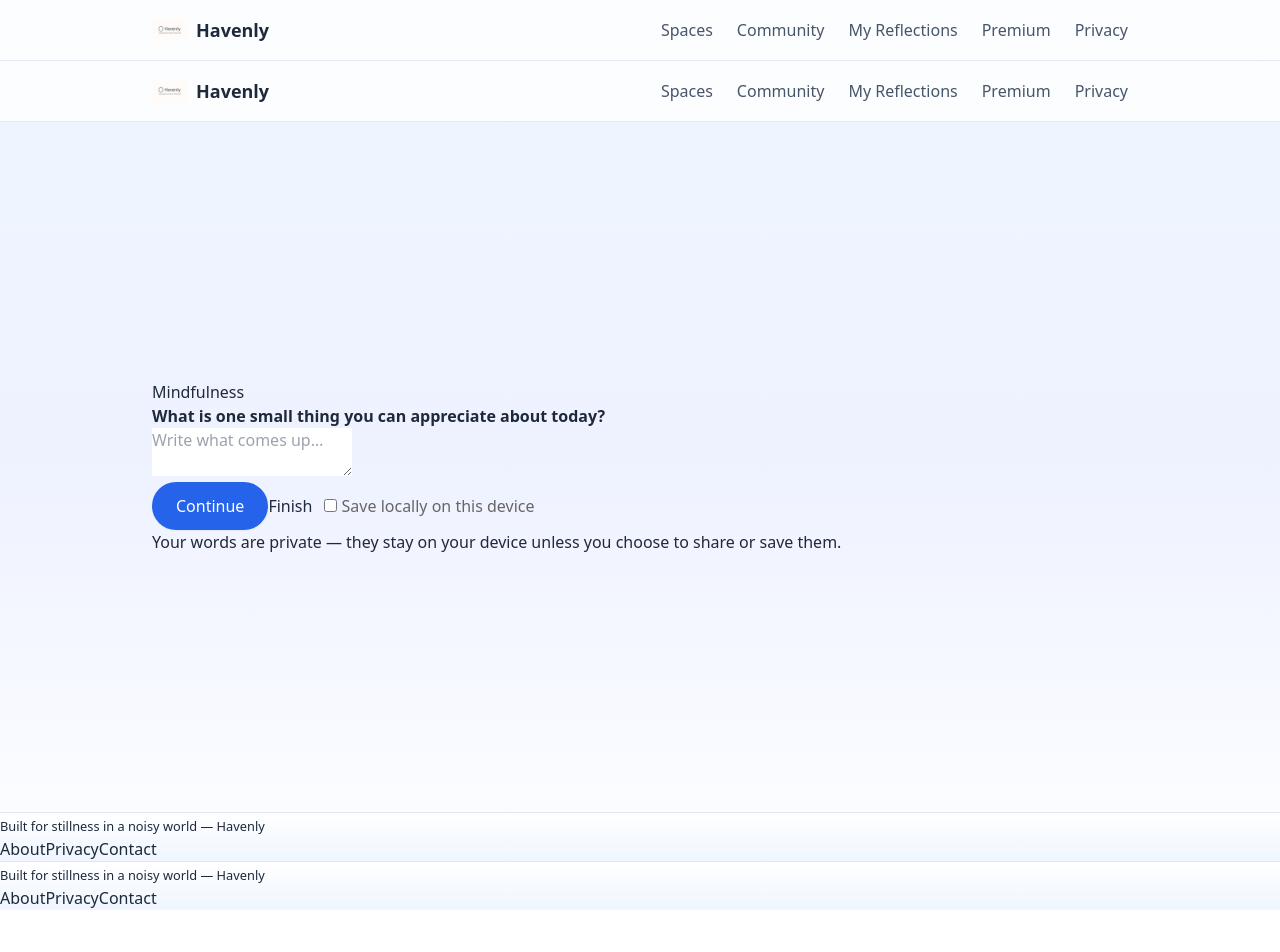
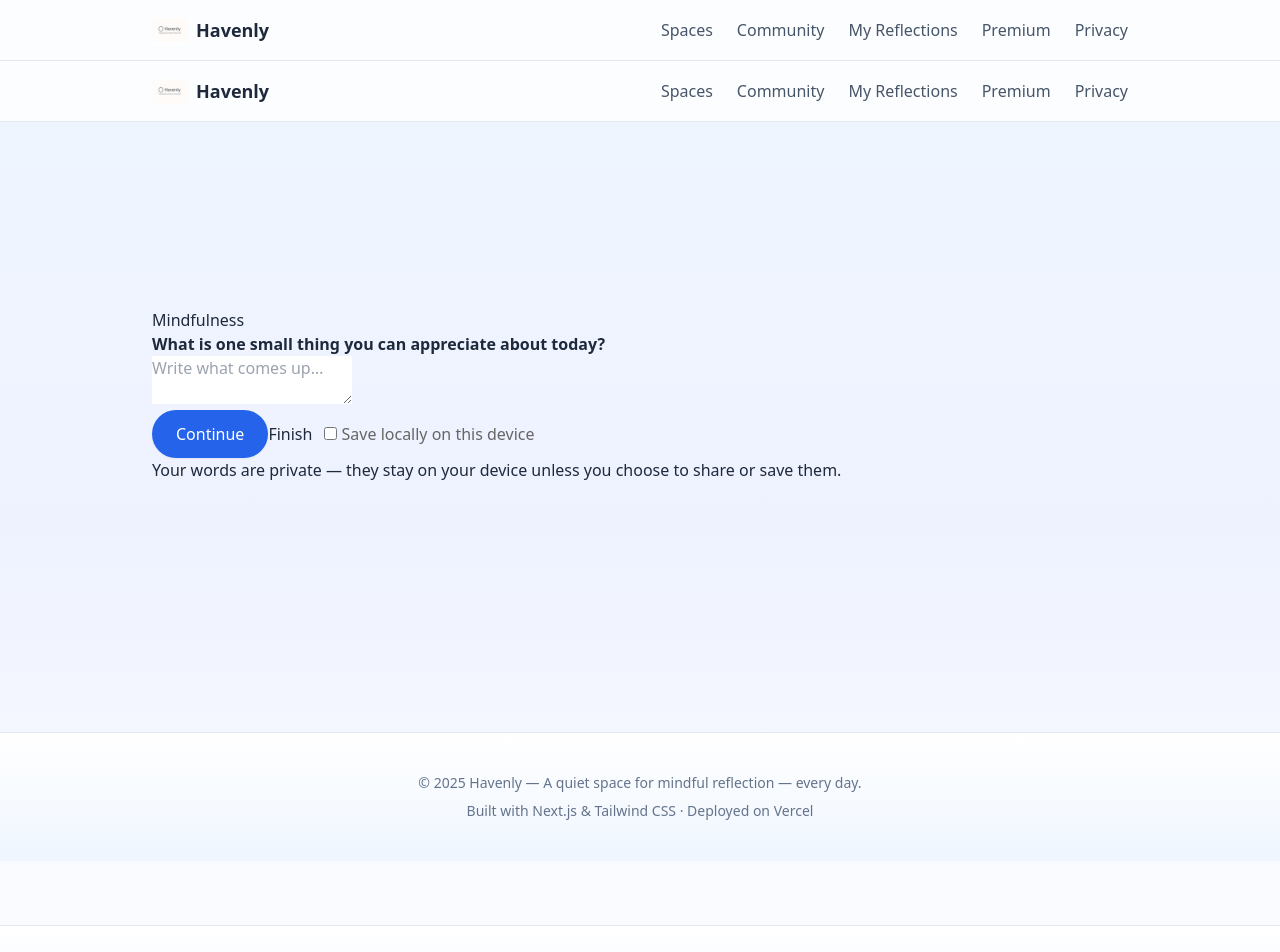
Before and after one commit to Khrboshi/havenly, a Next.js app: page /reflect in a window 1280 px wide. Shown: the top 952 px of the page. Before the commit the page ends 910 px from the top, so only its background shows below. Built offline with nearby package versions, Linux system fonts and the light colour scheme.

Commit message:
Update Footer.js

```diff
--- a/components/Footer.js
+++ b/components/Footer.js
@@ -1,14 +1,10 @@
-export default function Footer(){
+export default function Footer() {
   return (
-    <footer className="site-footer">
-      <div className="inner">
-        <small>Built for stillness in a noisy world — Havenly</small>
-        <div className="links">
-          <a href="/about">About</a>
-          <a href="/privacy">Privacy</a>
-          <a href="/contact">Contact</a>
-        </div>
+    <footer className="mt-16">
+      <div className="max-w-5xl mx-auto px-6 py-10 text-center text-slate-500 text-sm">
+        <p>© {new Date().getFullYear()} Havenly — A quiet space for mindful reflection — every day.</p>
+        <p className="mt-2">Built with Next.js & Tailwind CSS · Deployed on Vercel</p>
       </div>
     </footer>
-  )
+  );
 }
```
